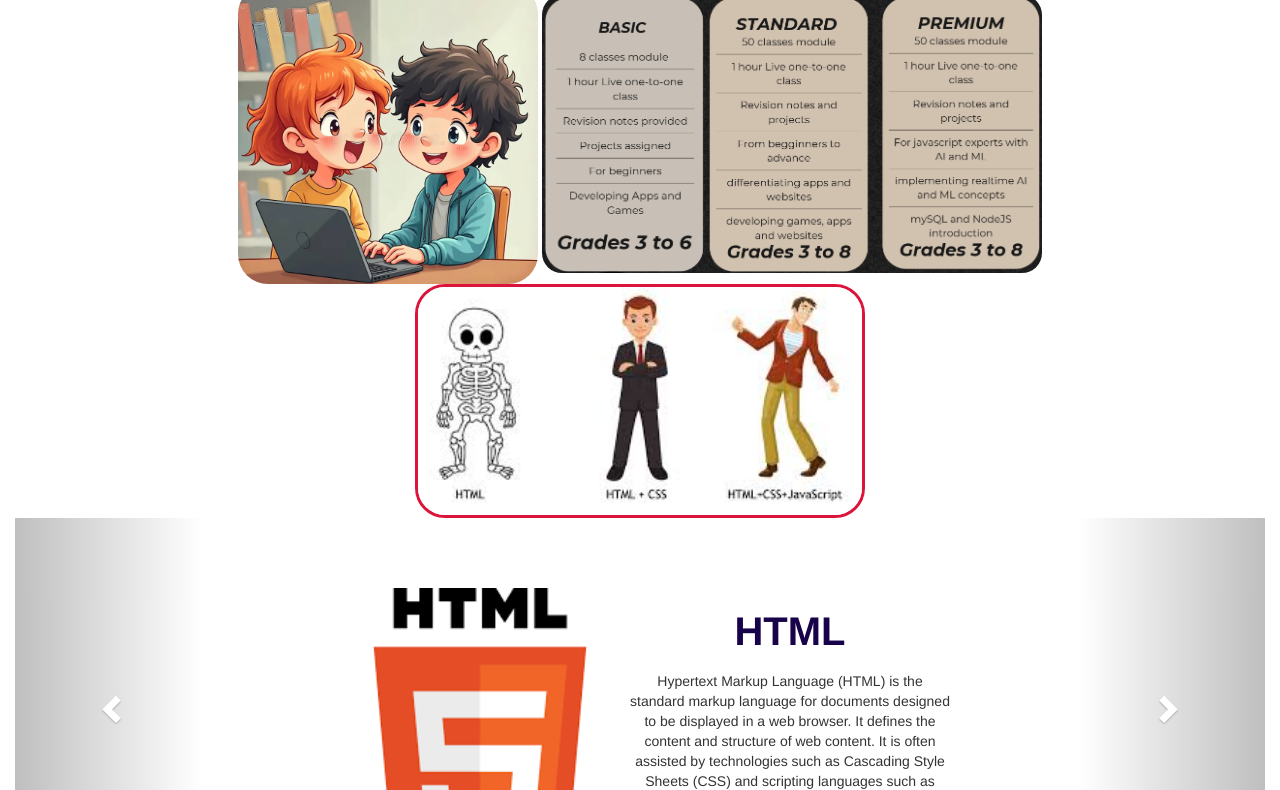
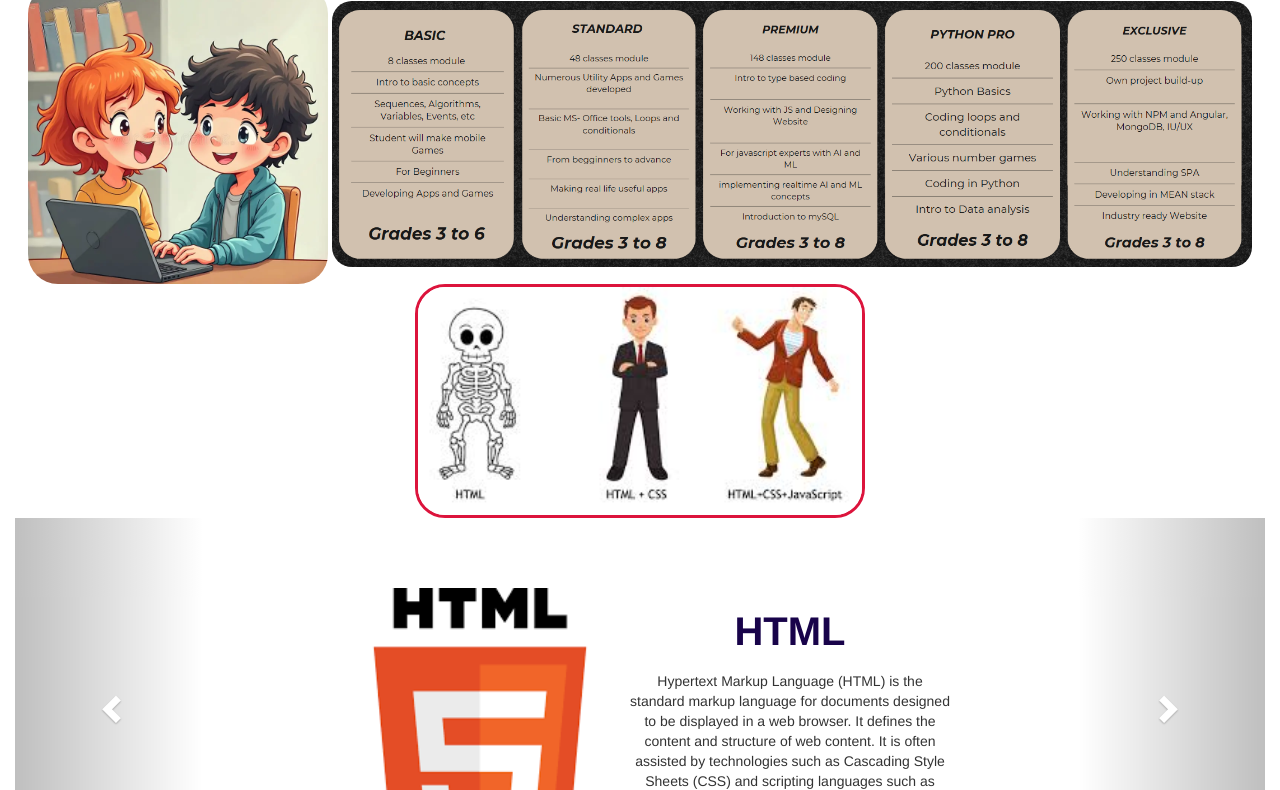
Before and after one commit to ankitacoolneogi/crawlingCoders, a plain HTML site: page index.html in a window 1280 px wide. Shown: the part 166-956 px from the top of the page. Drawn offline with nearby package versions, Linux system fonts and the light colour scheme.

Commit message:
Add files via upload

```diff
--- a/index.html
+++ b/index.html
@@ -24,7 +24,7 @@
     </div>
     <div class="plan">
         <img src="assets/cartoon-pic.webp" alt="pic1" class="pic1 img-responsive">
-        <img src="assets/plan.png" alt="plan" class="plan-img img-responsive">
+        <img src="assets/Plan_new.png" alt="plan" class="plan-img img-responsive">
         <img src="assets/UI.jpg" alt="pic2" class="pic2 img-responsive">
     </div>
 
--- a/style.css
+++ b/style.css
@@ -26,7 +26,7 @@ img {
 }
 
 .plan-img {
-    width: 500px;
+    width: 920px;
     border-radius: 20px;
 }
 
```
Also changed, not shown: assets/plan_new.png (added).
